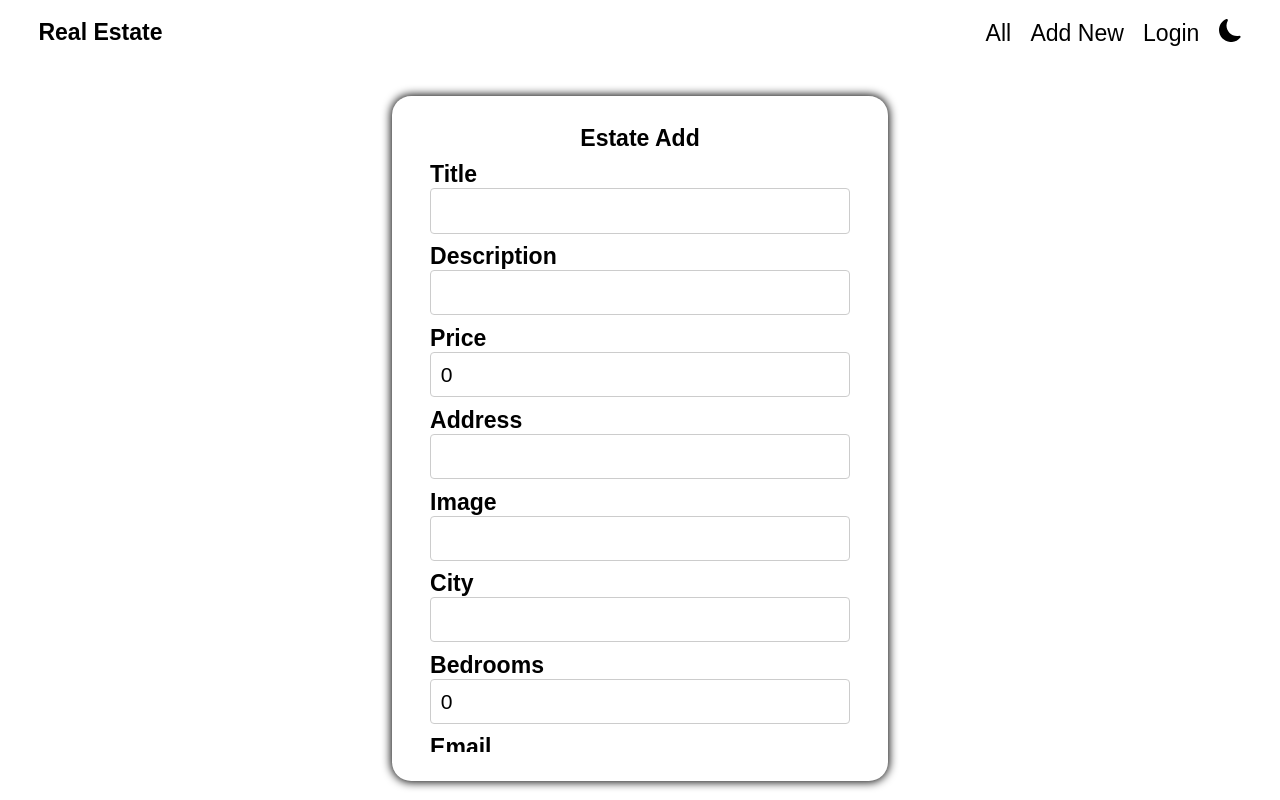
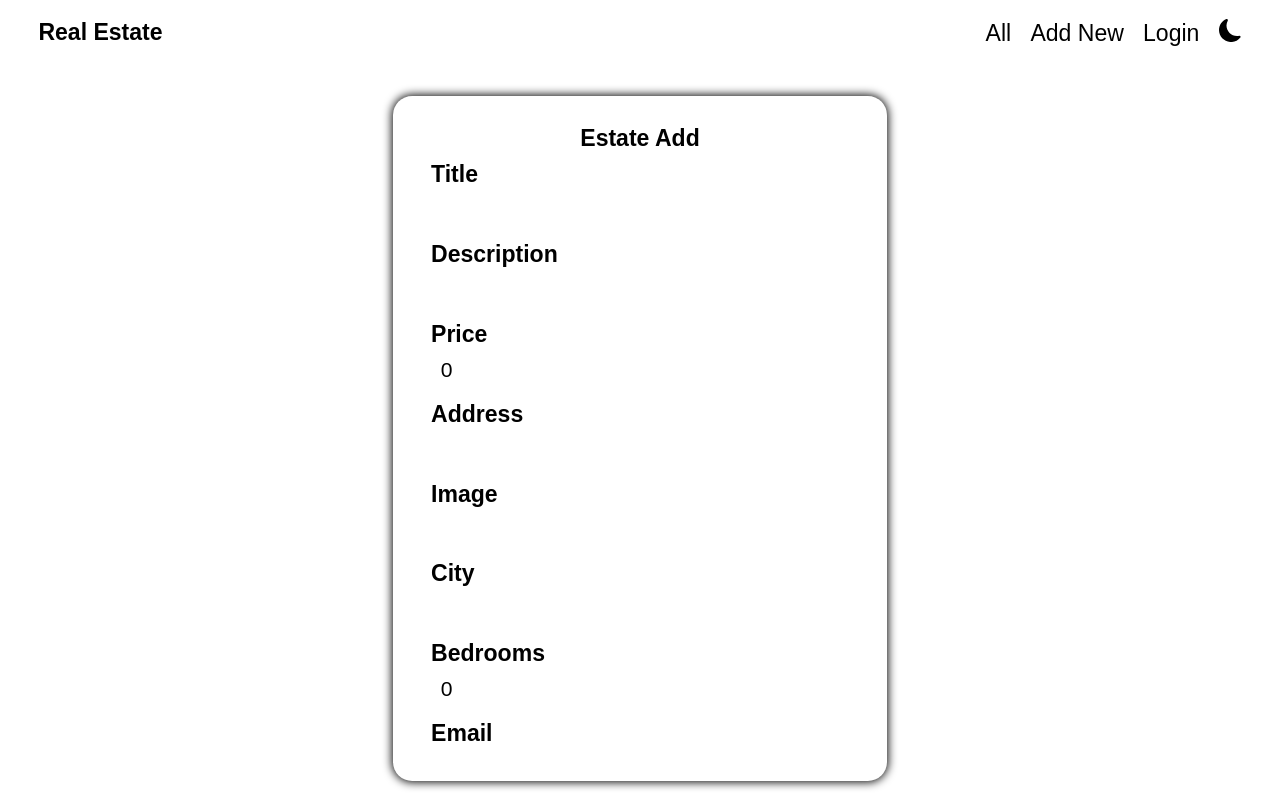
Before and after one commit to Damian0401/PIWo-lab, a React (Create React App) app in the folder lab3/: page /estate/add in a window 1280 px wide. Built offline with nearby package versions, Linux system fonts and the light colour scheme.

Commit message:
Added dark theme to input component

```diff
--- a/lab3/src/assets/styles/colors.module.scss
+++ b/lab3/src/assets/styles/colors.module.scss
@@ -1,5 +1,6 @@
 :root {
     --font-color: black;
+    --input-color: white;
     --background-color: white;
     --primary-color: white;
     --secondary-color: white;
@@ -21,4 +22,7 @@
 
     lightTertiaryColor: rgb(240, 206, 40);
     darkTertiaryColor: rgb(193, 144, 29);
+
+    lightInputColor: white;
+    darkInputColor: rgb(72, 68, 68);
 }
--- a/lab3/src/components/input/Input.module.scss
+++ b/lab3/src/components/input/Input.module.scss
@@ -1,11 +1,12 @@
 .container {
     &>input {
-        border: 1px solid #ccc;
+        border: none;
         border-radius: 4px;
         padding: 0.5rem;
         font-size: 1.1rem;
         width: 100%;
-        color: black;
+        color: var(--font-color);
+        background-color: var(--input-color);
     }
 
     &>input:focus {
--- a/lab3/src/components/theme-toggle/ThemeToggle.tsx
+++ b/lab3/src/components/theme-toggle/ThemeToggle.tsx
@@ -1,8 +1,8 @@
-import * as React from 'react';
-import { useEffect, useState } from 'react';
-import colors from '../../assets/styles/colors.module.scss';
-import { BsFillSunFill, BsFillMoonFill } from 'react-icons/bs';
-import styles from './ThemeToggle.module.scss';
+import * as React from "react";
+import { useEffect, useState } from "react";
+import colors from "../../assets/styles/colors.module.scss";
+import { BsFillSunFill, BsFillMoonFill } from "react-icons/bs";
+import styles from "./ThemeToggle.module.scss";
 
 const ThemeToggle = () => {
   const [isLight, setIsLight] = useState(true);
@@ -13,44 +13,45 @@ const ThemeToggle = () => {
     const backgroundColor = isLight
       ? colors.lightBackgroundColor
       : colors.darkBackgroundColor;
-        root.style.setProperty('--background-color', backgroundColor);
+    root.style.setProperty("--background-color", backgroundColor);
 
-        const fontColor = isLight
-            ? colors.lightFontColor
-            : colors.darkFontColor;
-        root.style.setProperty('--font-color', fontColor);
+    const fontColor = isLight ? colors.lightFontColor : colors.darkFontColor;
+    root.style.setProperty("--font-color", fontColor);
+
+    const inputColor = isLight ? colors.lightInputColor : colors.darkInputColor;
+    root.style.setProperty("--input-color", inputColor);
 
     const primaryColor = isLight
       ? colors.lightPrimaryColor
       : colors.darkPrimaryColor;
-        root.style.setProperty('--primary-color', primaryColor);
+    root.style.setProperty("--primary-color", primaryColor);
 
     const secondaryColor = isLight
       ? colors.lightSecondaryColor
       : colors.darkSecondaryColor;
-        root.style.setProperty('--secondary-color', secondaryColor);
+    root.style.setProperty("--secondary-color", secondaryColor);
 
     const tertiaryColor = isLight
       ? colors.lightTertiaryColor
       : colors.darkTertiaryColor;
-        root.style.setProperty('--tertiary-color', tertiaryColor);
-    }, [isLight])
+    root.style.setProperty("--tertiary-color", tertiaryColor);
+  }, [isLight]);
 
   useEffect(() => {
     const currentHour = new Date().getHours();
     const isDayTime = currentHour > 6 && currentHour < 20;
     setIsLight(isDayTime);
-    }, [])
+  }, []);
 
   const handleToggle = (): void => {
     setIsLight(!isLight);
-    }
+  };
 
   return (
     <button onClick={handleToggle} className={styles.toggle}>
       {isLight ? <BsFillMoonFill /> : <BsFillSunFill />}
     </button>
   );
-}
+};
 
 export default ThemeToggle;
```
Lines whose indentation alone changed are shown as unchanged.
